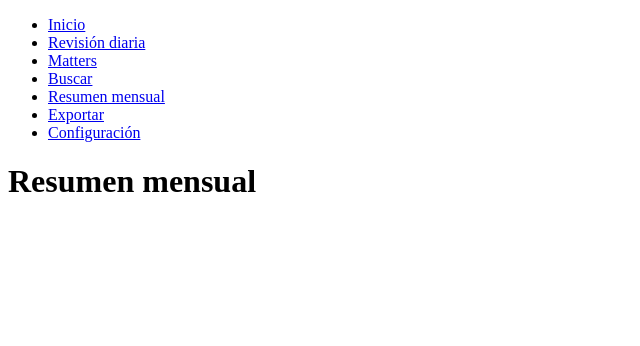
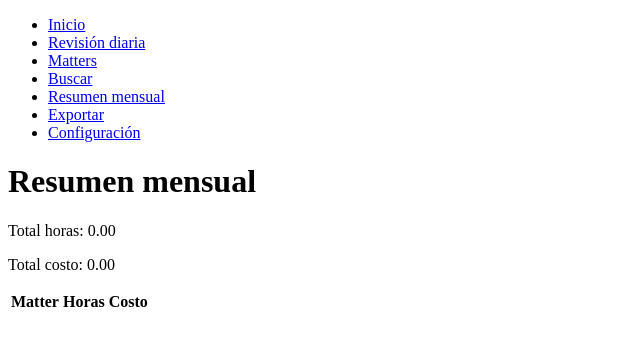
Before and after one commit to OmarBonillav3/dockets-tracker, a React (Vite) app: page /summary in a window 1280 px wide. Shown: the top 346 px of the page, without its empty margins (0-640 px from the left). Built offline with nearby package versions, Linux system fonts and the light colour scheme.

Commit message:
feat: implement monthly summary screen with totals and per-matter breakdown

```diff
--- a/src/screens/MonthlySummary.jsx
+++ b/src/screens/MonthlySummary.jsx
@@ -1,3 +1,52 @@
+import { useState } from 'react';
+import { useData } from '../context/DataContext.jsx';
+import { isInMonth } from '../lib/dateUtils.js';
+import { parseDurationToHours } from '../lib/timeUtils.js';
+
 export function MonthlySummary() {
-  return <h1>Resumen mensual</h1>;
+  const { entries, matters } = useData();
+  const now = new Date();
+  const [year] = useState(now.getFullYear());
+  const [month] = useState(now.getMonth());
+
+  const monthEntries = entries.filter((e) => isInMonth(e.date, year, month));
+  const totalHours = monthEntries.reduce((sum, e) => sum + parseDurationToHours(e.timeSpent), 0);
+  const totalCost = monthEntries.reduce((sum, e) => sum + (parseFloat(e.costAssociated) || 0), 0);
+
+  const byMatter = matters
+    .map((m) => {
+      const matterEntries = monthEntries.filter((e) => e.matterId === m.id);
+      return {
+        matter: m,
+        hours: matterEntries.reduce((sum, e) => sum + parseDurationToHours(e.timeSpent), 0),
+        cost: matterEntries.reduce((sum, e) => sum + (parseFloat(e.costAssociated) || 0), 0),
+      };
+    })
+    .filter((row) => row.hours > 0 || row.cost > 0);
+
+  return (
+    <div>
+      <h1>Resumen mensual</h1>
+      <p>Total horas: {totalHours.toFixed(2)}</p>
+      <p>Total costo: {totalCost.toFixed(2)}</p>
+      <table>
+        <thead>
+          <tr>
+            <th>Matter</th>
+            <th>Horas</th>
+            <th>Costo</th>
+          </tr>
+        </thead>
+        <tbody>
+          {byMatter.map((row) => (
+            <tr key={row.matter.id}>
+              <td>{row.matter.name}</td>
+              <td>{row.hours.toFixed(2)}</td>
+              <td>{row.cost.toFixed(2)}</td>
+            </tr>
+          ))}
+        </tbody>
+      </table>
+    </div>
+  );
 }
```
Also changed, not shown: 1 other file (tests, documents, lock files or other folders).
